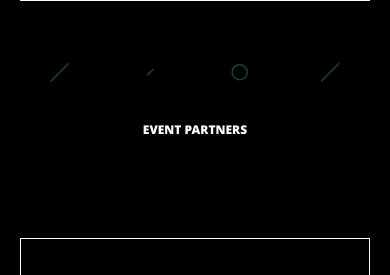
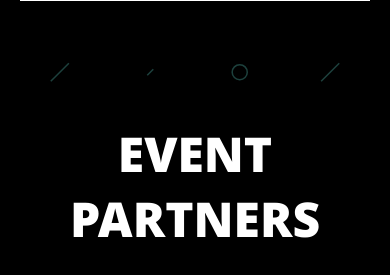
Before and after one commit to Vansh-Bytes/TechOdyssey, a Flask app: page / in a window 390 px wide. Shown: the part 3354-3629 px from the top of the page. Run offline with Flask 3, Linux system fonts and the light colour scheme.

Commit message:
UI Updates

```diff
--- a/application/static/css/home.css
+++ b/application/static/css/home.css
@@ -527,8 +527,13 @@ a {
         width: 100%;
     }
 
+
     .sponsor-section {
         padding: 20px;
+    }
+
+    .sponsor-section h2 span {
+        font-size: 4rem;
     }
 
     .sponsor {
```
